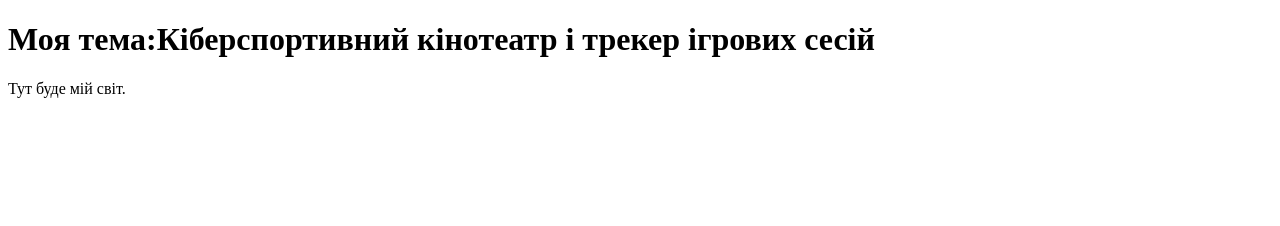
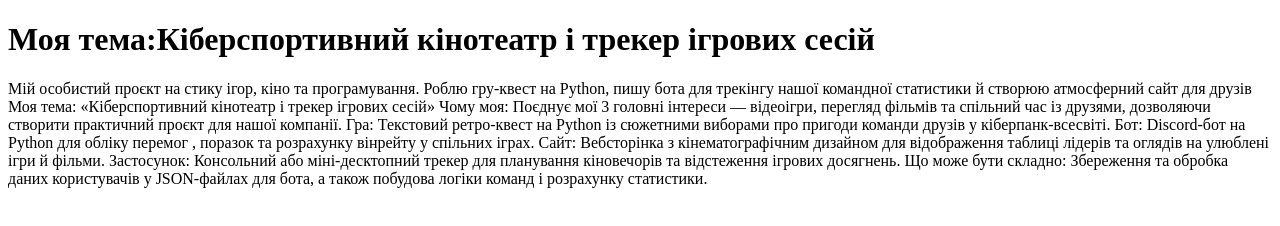
Before and after one commit to SolodAnton66/Respawn.app, a plain HTML site: page index.html in a window 1280 px wide. Drawn offline with Linux system fonts and the light colour scheme.

Commit message:
Revise project description in index.html
Updated project description with details about the game, bot, and website.

```diff
--- a/index.html
+++ b/index.html
@@ -6,6 +6,6 @@
 </head>
 <body>
   <h1>Моя тема:Кіберспортивний кінотеатр і трекер ігрових сесій </h1>
-  <p>Тут буде мій світ.</p>
+  <p>Мій особистий проєкт на стику ігор, кіно та програмування. Роблю гру-квест на Python, пишу бота для трекінгу нашої командної статистики й створюю атмосферний сайт для друзів Моя тема: «Кіберспортивний кінотеатр і трекер ігрових сесій» Чому моя: Поєднує мої 3 головні інтереси — відеоігри, перегляд фільмів та спільний час із друзями, дозволяючи створити практичний проєкт для нашої компанії. Гра: Текстовий ретро-квест на Python із сюжетними виборами про пригоди команди друзів у кіберпанк-всесвіті. Бот: Discord-бот на Python для обліку перемог , поразок та розрахунку вінрейту у спільних іграх. Сайт: Вебсторінка з кінематографічним дизайном для відображення таблиці лідерів та оглядів на улюблені ігри й фільми. Застосунок: Консольний або міні-десктопний трекер для планування кіновечорів та відстеження ігрових досягнень. Що може бути складно: Збереження та обробка даних користувачів у JSON-файлах для бота, а також побудова логіки команд і розрахунку статистики.</p>
 </body>
 </html>
```
